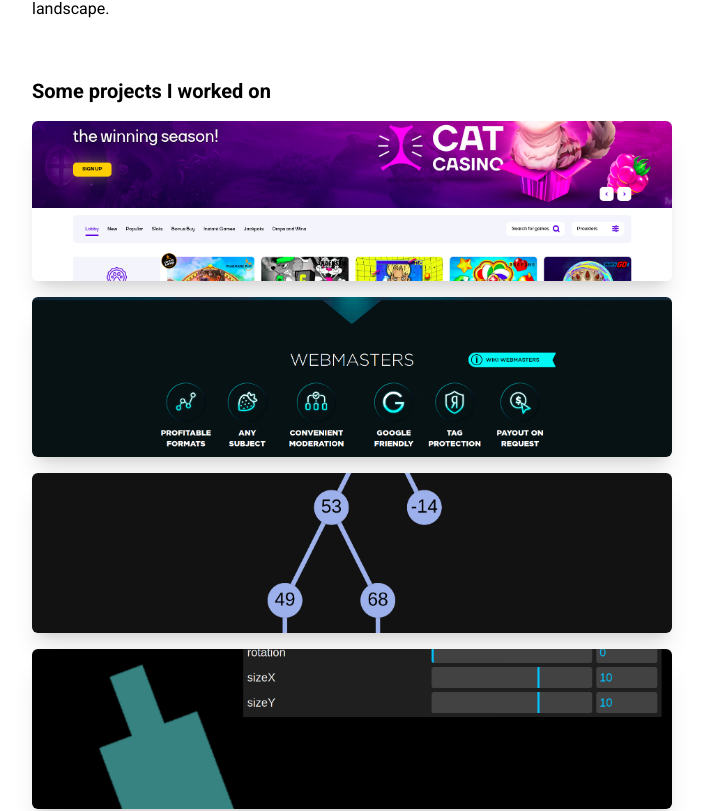
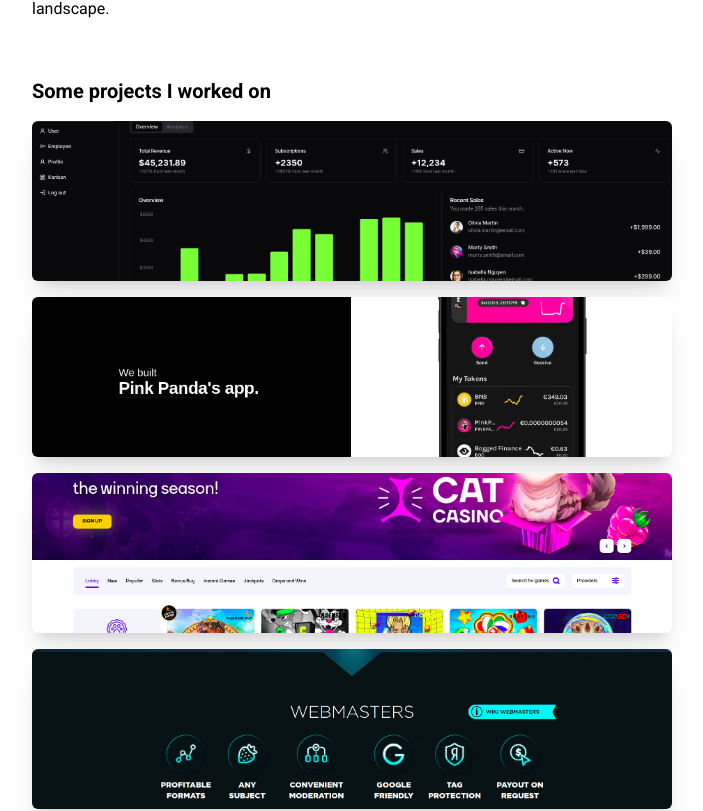
Before and after one commit to Ivang71/portfolio, a Next.js app: page /portfolio/ in a window 1280 px wide. Shown: the part 259-1070 px from the top of the page, without its empty margins (288-991 px from the left). Built offline with nearby package versions, Linux system fonts and the light colour scheme.

Commit message:
update projects

```diff
--- a/app/page.tsx
+++ b/app/page.tsx
@@ -11,7 +11,37 @@
 
             <div className='mb-16 flex flex-col space-y-4'>
                 <span className='text-xl font-bold'>Some projects I worked on</span>
-                <div className='group relative cursor-pointer'>
+                <div className='group relative cursor-pointer select-none'>
+                    <a href='https://ecommerce-dashboard-gold.vercel.app' target='blank' rel='noreferrer'>
+                        <Image
+                            className={`${styles.boxShadow} w-full h-40 object-cover rounded-md`}
+                            src='/portfolio/projects/dashboard.avif'
+                            alt='Ecommerce Dashboard'
+                            width={1023}
+                            height={540}
+                        />
+                        <div className='absolute inset-0 bg-gray-800 opacity-0 group-hover:opacity-75 transition duration-300 ease-in-out'></div>
+                        <div className='absolute inset-0 flex justify-center items-center opacity-0 group-hover:opacity-100 transition duration-300'>
+                            <p className='text-white text-center font-semibold'>An Ecommerce Dashboard</p>
+                        </div>
+                    </a>
+                </div>
+                <div className='group relative cursor-pointer select-none'>
+                    <a href='https://ivang71.github.io/margelo-agency' target='blank' rel='noreferrer'>
+                        <Image
+                            className={`${styles.boxShadow} w-full h-40 object-cover rounded-md`}
+                            src='/portfolio/projects/margelo.avif'
+                            alt='A Web Agency'
+                            width={1023}
+                            height={540}
+                        />
+                        <div className='absolute inset-0 bg-gray-800 opacity-0 group-hover:opacity-75 transition duration-300 ease-in-out'></div>
+                        <div className='absolute inset-0 flex justify-center items-center opacity-0 group-hover:opacity-100 transition duration-300'>
+                            <p className='text-white text-center font-semibold'>Margelo Agency</p>
+                        </div>
+                    </a>
+                </div>
+                <div className='group relative cursor-pointer select-none'>
                     <a href='https://www.catcasino.com' target='blank' rel='noreferrer'>
                         <Image
                             className={`${styles.boxShadow} w-full h-40 object-cover rounded-md`}
@@ -26,7 +56,7 @@
                         </div>
                     </a>
                 </div>
-                <div className='group relative cursor-pointer'>
+                <div className='group relative cursor-pointer select-none'>
                     <a href='https://buymedia.biz' target='blank' rel='noreferrer'>
                         <Image
                             className={`${styles.boxShadow} w-full h-40 object-cover rounded-md`}
@@ -38,36 +68,6 @@
                         <div className='absolute inset-0 bg-gray-800 opacity-0 group-hover:opacity-75 transition duration-300 ease-in-out'></div>
                         <div className='absolute inset-0 flex justify-center items-center opacity-0 group-hover:opacity-100 transition duration-300'>
                             <p className='text-white text-center font-semibold'>Buymedia</p>
-                        </div>
-                    </a>
-                </div>
-                <div className='group relative cursor-pointer'>
-                    <a href='https://ivang71.github.io/alan-ai-challenge' target='blank' rel='noreferrer'>
-                        <Image
-                            className={`${styles.boxShadow} w-full h-40 object-cover rounded-md`}
-                            src='/portfolio/projects/binary-tree.avif'
-                            alt='Binary Search Tree screenshot'
-                            width={1023}
-                            height={540}
-                        />
-                        <div className='absolute inset-0 bg-gray-800 opacity-0 group-hover:opacity-75 transition duration-300 ease-in-out'></div>
-                        <div className='absolute inset-0 flex justify-center items-center opacity-0 group-hover:opacity-100 transition duration-300'>
-                            <p className='text-white text-center font-semibold'>Binary Search Tree</p>
-                        </div>
-                    </a>
-                </div>
-                <div className='group relative cursor-pointer'>
-                    <a href='https://ivang71.github.io/web-tanks' target='blank' rel='noreferrer'>
-                        <Image
-                            className={`${styles.boxShadow} w-full h-40 object-cover rounded-md`}
-                            src='/portfolio/projects/canvas.avif'
-                            alt='Canvas Playground screenshot'
-                            width={1023}
-                            height={540}
-                        />
-                        <div className='absolute inset-0 bg-gray-800 opacity-0 group-hover:opacity-75 transition duration-300 ease-in-out'></div>
-                        <div className='absolute inset-0 flex justify-center items-center opacity-0 group-hover:opacity-100 transition duration-300'>
-                            <p className='text-white text-center font-semibold'>Canvas Playground</p>
                         </div>
                     </a>
                 </div>
```
Also changed, not shown: public/projects/dashboard.avif (added), public/projects/margelo.avif (added).
